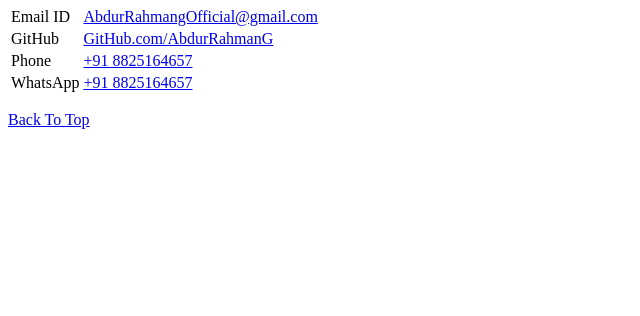
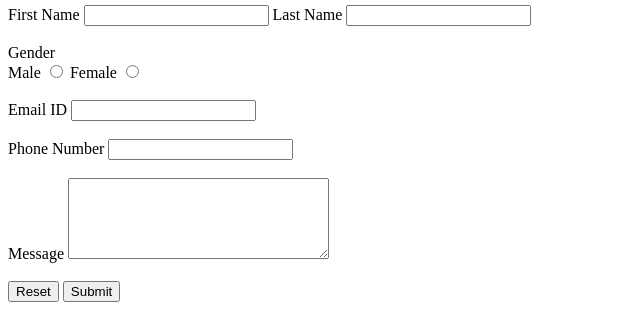
Before and after one commit to AbdurRahmanG/ResumeInHTML5Only, a plain HTML site: page pages/contact.html in a window 1280 px wide. Shown: the part 150-466 px from the top of the page, without its empty margins (0-640 px from the left). Drawn offline with Linux system fonts and the light colour scheme.

Commit message:
Contact form added

```diff
--- a/pages/contact.html
+++ b/pages/contact.html
@@ -26,6 +26,37 @@
         </nav>
     </header>
     <!-- End of Header Section -->
+
+    <!-- Contact Me Form -->
+    <section id="contactMe">
+        <h1>Contact me</h1>
+        <form action="">
+            <label for="firstName">First Name</label>
+            <input type="text" name="firstName" id="firstName">
+            <label for="lastName">Last Name</label>
+            <input type="text" name="lastName" id="lastName">
+            <br><br>
+            <label for="gender">Gender</label>
+            <br>
+            <label for="male">Male</label>
+            <input type="radio" name="gender" value="male" id="male">
+            <label for="female">Female</label>
+            <input type="radio" name="gender" value="female" id="female">
+            <br>
+            <br>
+            <label for="email">Email ID</label>
+            <input type="email" name="email" id="email">
+            <br><br>
+            <label for="phone">Phone Number</label>
+            <input type="number" name="phone" id="phone">
+            <br><br>
+            <label for="message">Message</label>
+            <textarea name="message" id="message" cols="30" rows="5"></textarea>
+            <br><br>
+            <input type="reset" value="Reset">
+            <input type="submit" value="Submit">
+        </form>
+    </section>
 
     <!-- Footer Section for All Pages -->
     <footer>
```
